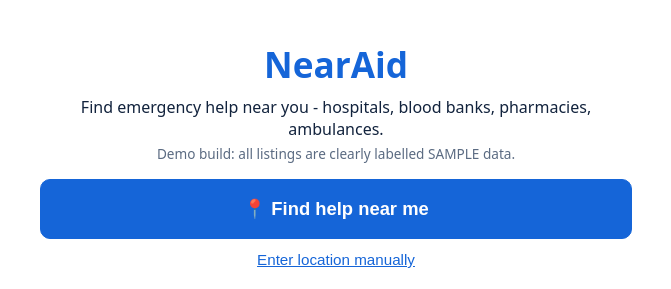
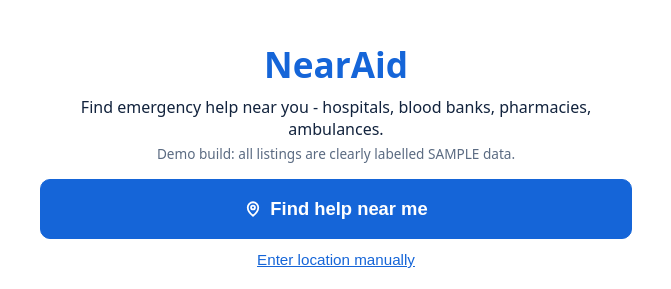
Before and after one commit to kgvishnuvardhan22-lab/nearaid, a React (Vite) app in the folder client/: page / in a window 1280 px wide. Shown: the top 289 px of the page, without its empty margins (304-975 px from the left). Built offline with nearby package versions, Linux system fonts and the light colour scheme; no server answers.

Commit message:
fix(client): replace emoji pin with inline SVG icon

```diff
--- a/client/src/pages/Home.jsx
+++ b/client/src/pages/Home.jsx
@@ -103,7 +103,15 @@ export default function Home() {
         <p className="hero__sub">Find emergency help near you - hospitals, blood banks, pharmacies, ambulances.</p>
         <p className="hero__demo">Demo build: all listings are clearly labelled SAMPLE data.</p>
         <button className="btn btn--big" onClick={findMe} disabled={loading}>
-          {loading ? 'Searching...' : '📍 Find help near me'}
+          {loading ? 'Searching...' : (
+            <>
+              <svg width="18" height="18" viewBox="0 0 24 24" fill="none" stroke="currentColor" strokeWidth="2.4" strokeLinecap="round" strokeLinejoin="round" aria-hidden="true" style={{ verticalAlign: '-3px', marginRight: 8 }}>
+                <path d="M12 21s-7-5.3-7-11a7 7 0 0 1 14 0c0 5.7-7 11-7 11z" />
+                <circle cx="12" cy="10" r="2.6" />
+              </svg>
+              Find help near me
+            </>
+          )}
         </button>
         <button className="link" onClick={() => setShowManual((s) => !s)}>
           {showManual ? 'Hide manual location' : 'Enter location manually'}
```
